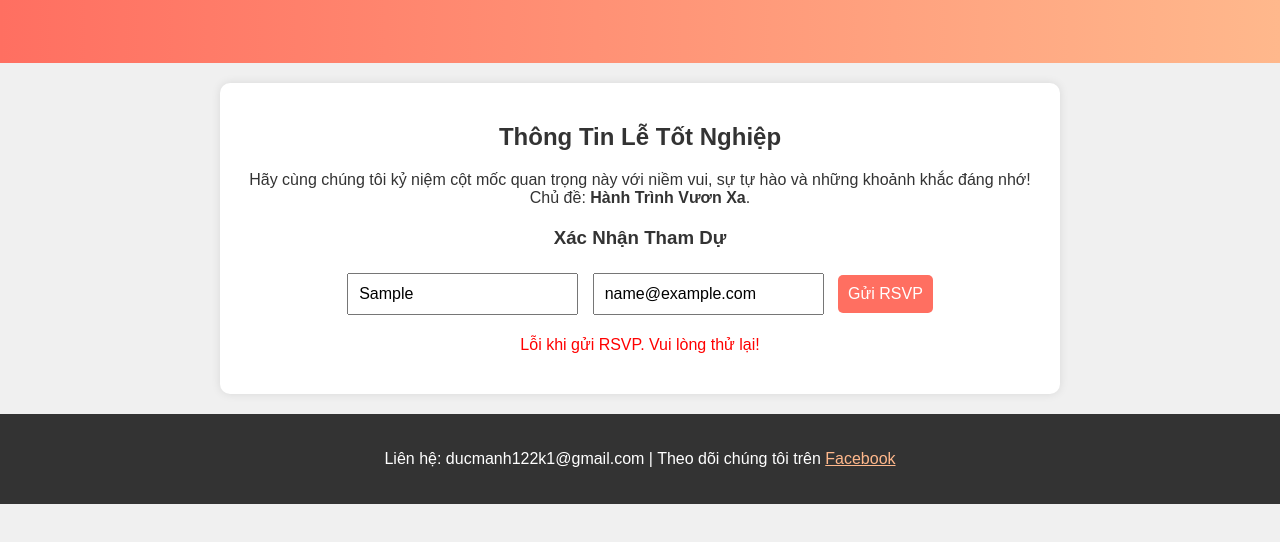
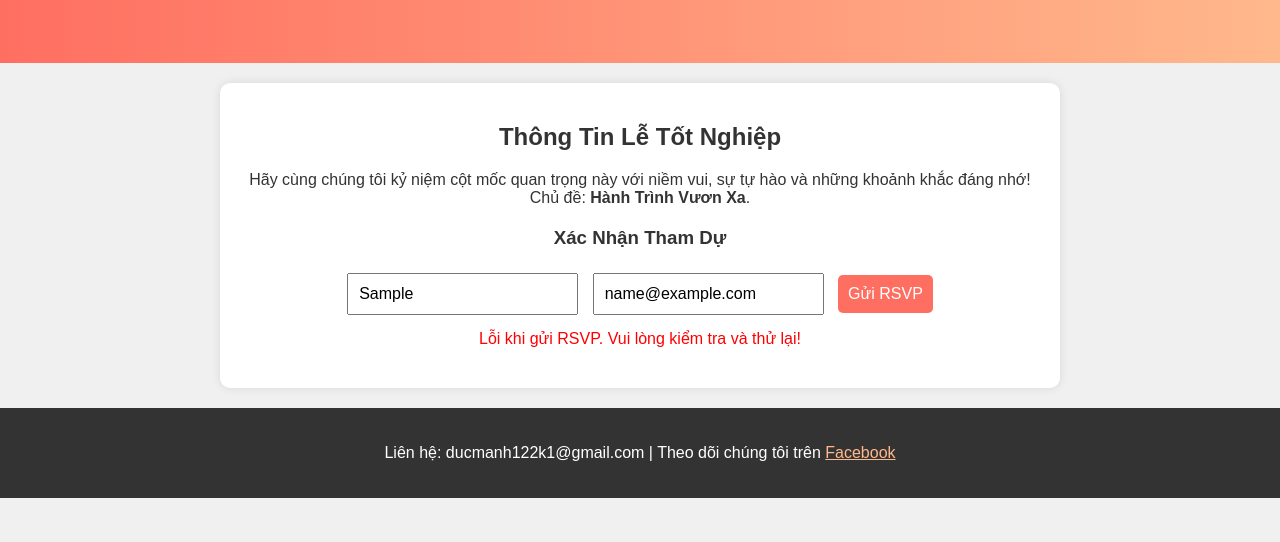
Before and after one commit to ducmanh2312/invite, a plain HTML site: page index.html in a window 1280 px wide. Both pictures are taken after typing "Sample", "name@example.com" into the empty fields and a click on the button "Gửi RSVP". Shown: the part 132-674 px from the top of the page. Drawn offline with Linux system fonts and the light colour scheme; no server answers.

Commit message:
Update index.html

```diff
--- a/index.html
+++ b/index.html
@@ -54,6 +54,9 @@
             background: #333;
             color: white;
         }
+        #message, #error {
+            margin-top: 10px;
+        }
     </style>
 </head>
 <body>
@@ -72,7 +75,7 @@
                 <button type="submit">Gửi RSVP</button>
             </form>
             <p id="message" style="color: green; display: none;">Cảm ơn bạn đã RSVP!</p>
-            <p id="error" style="color: red; display: none;">Lỗi khi gửi RSVP. Vui lòng thử lại!</p>
+            <p id="error" style="color: red; display: none;">Lỗi khi gửi RSVP. Vui lòng kiểm tra và thử lại!</p>
         </div>
     </div>
     <footer>
@@ -89,27 +92,22 @@
             const entryEmail = 'entry.1045781291'; // Email
             const url = `https://docs.google.com/forms/d/e/${formId}/formResponse`;
 
-            const data = new URLSearchParams();
+            const data = new FormData();
             data.append(entryName, name);
             data.append(entryEmail, email);
 
             try {
                 const response = await fetch(url, {
                     method: 'POST',
-                    headers: {
-                        'Content-Type': 'application/x-www-form-urlencoded'
-                    },
+                    mode: 'no-cors', // Google Forms không hỗ trợ CORS đầy đủ
                     body: data
                 });
-                if (response.ok || response.status === 0) { // Status 0 for no-cors success
-                    document.getElementById('message').style.display = 'block';
-                    document.getElementById('error').style.display = 'none';
-                    form.reset();
-                } else {
-                    throw new Error(`HTTP error! Status: ${response.status}`);
-                }
+                console.log('RSVP sent:', { name, email });
+                document.getElementById('message').style.display = 'block';
+                document.getElementById('error').style.display = 'none';
+                form.reset();
             } catch (error) {
-                console.error('Error:', error);
+                console.error('Error sending RSVP:', error);
                 document.getElementById('error').style.display = 'block';
                 document.getElementById('message').style.display = 'none';
             }
```
